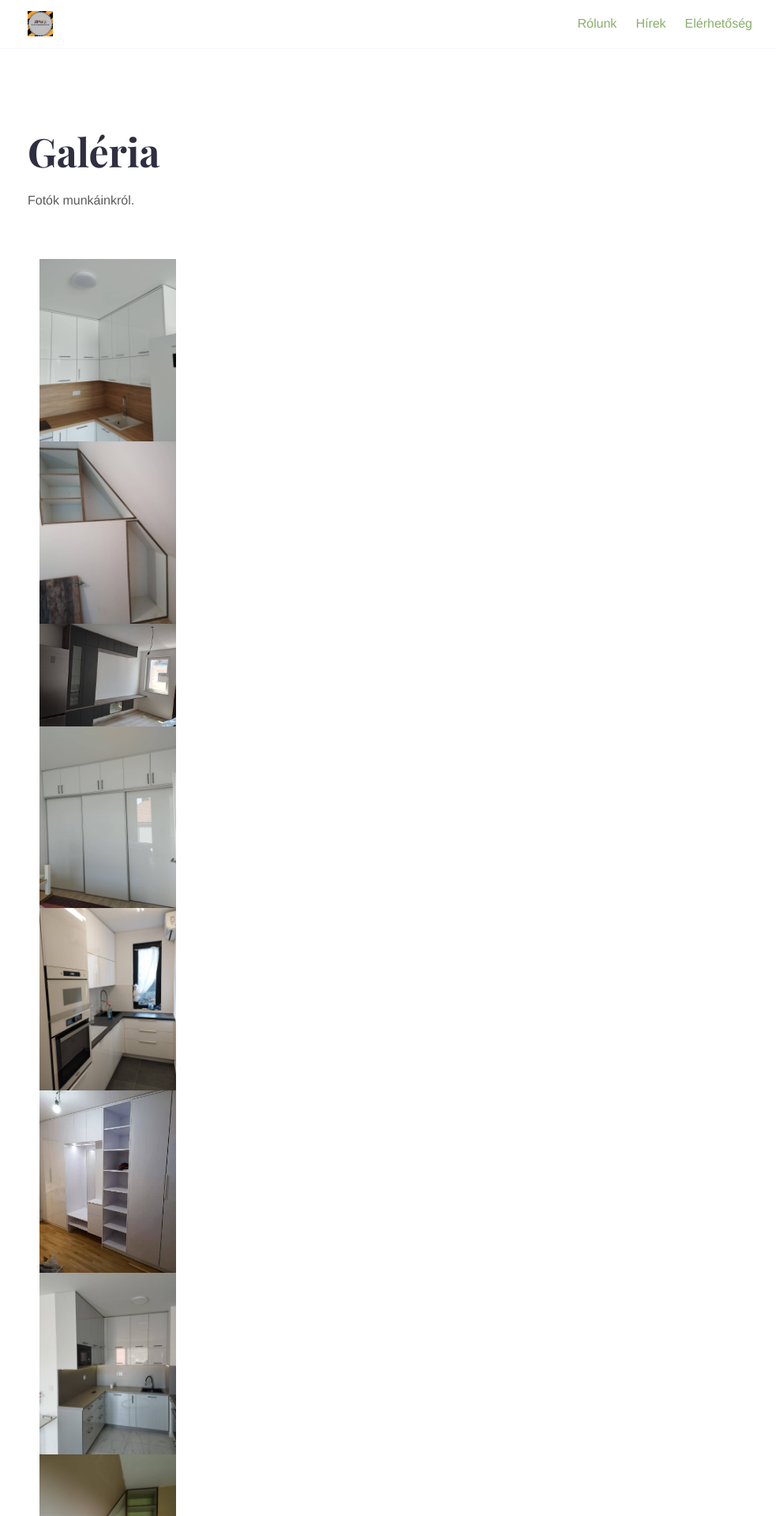
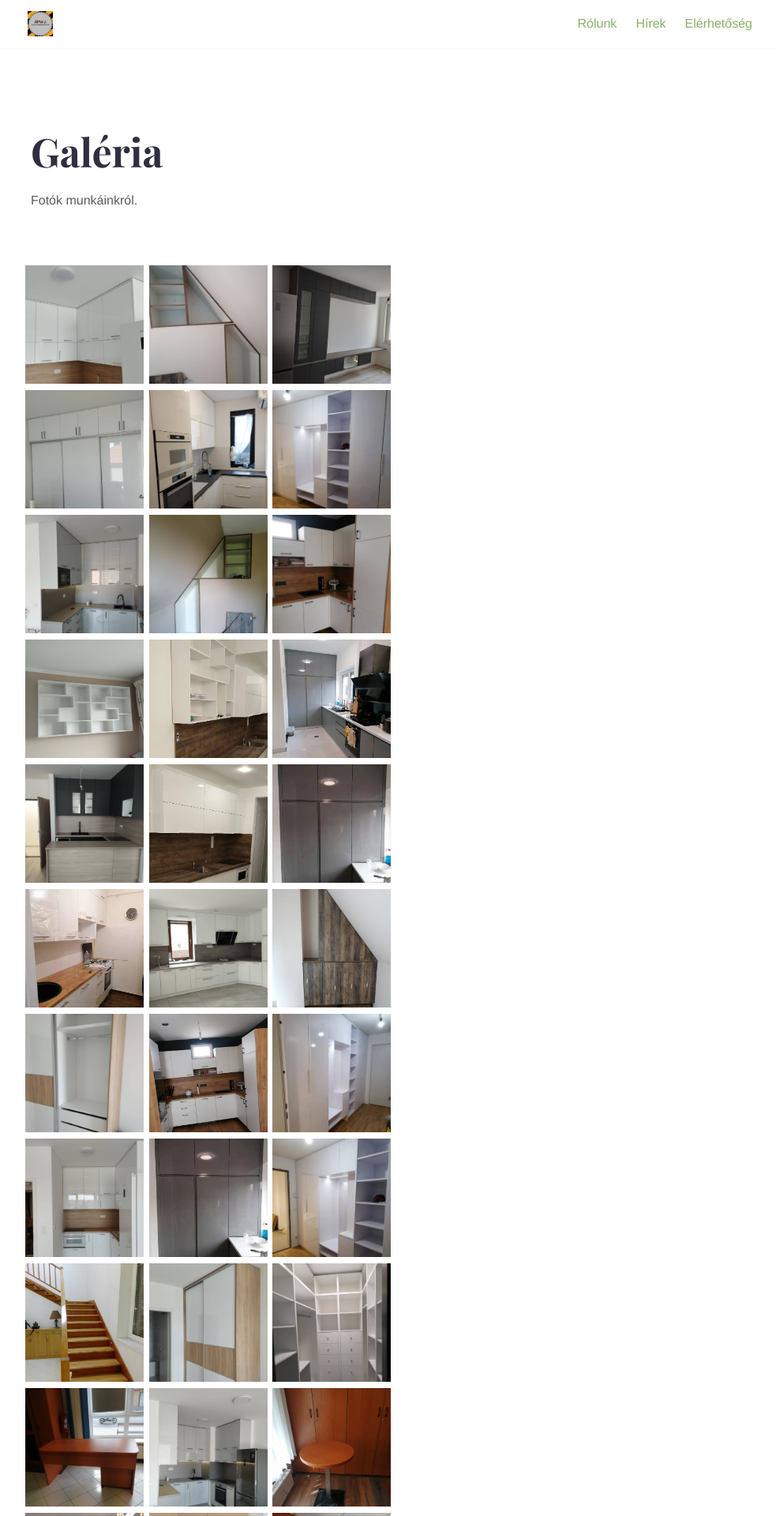
Before and after one commit to jopofa-lapszabaszat/jopofa-lapszabaszat.github.io, a Jekyll site: the page built from _services/galeria.md, in a window 1280 px wide. Shown: the top 1920 px of the page at 79% size, without its empty margins (140-1123 px from the left). Built offline with Jekyll 4.4.1, drawn with Linux system fonts in a browser that asks for light colours.

Commit message:
Dynaminc grid added to gallery.

```diff
--- a/_layouts/gallery.html
+++ b/_layouts/gallery.html
@@ -10,21 +10,29 @@ layout: default
         <div class="content">{{content}}</div>
         <br>
         <br>
-        <div class="container">
         {% assign imgSubFolder = page.id | remove: page.dir %}
         {% assign imgFolder = imgSubFolder | prepend: "/images" %}
+        {% assign count = 0 %}
+
+        <div class="row">
           {% for img in site.static_files %}
           {% if img.path contains imgFolder %}
 
-          <div class="row">
-            <div class="col-md-4">
+          <div class="column">
             <div class="thumbnail">
               <a href="{{ img.path }}">
-                  <img src="{{ img.path }}" style="width:100%">
+                <img src="{{ img.path }}" style="width: 150px; height: 150px; object-fit: cover; object-position: 25% 25%; ">
               </a>
             </div>
           </div>
+
+          {% assign verticalPosition = count | modulo: 3 %}
+          {% if verticalPosition == 2 %}
         </div>
+        <div class="row">
+          {% endif %}
+
+          {% assign count = count | plus: 1 %}
           {% endif %}
           {% endfor %}
         </div>
--- a/assets/css/style.scss
+++ b/assets/css/style.scss
@@ -72,3 +72,38 @@ body {
     line-height: 1.3;
   }
 }
+
+.row {
+  display: flex;
+  flex-wrap: wrap;
+  padding: 0 4px;
+}
+
+/* Create four equal columns that sits next to each other */
+.column {
+  flex: 25%;
+  max-width: 25%;
+  padding: 0 4px;
+}
+
+.column img {
+  margin-top: 8px;
+  vertical-align: middle;
+  width: 100%;
+}
+
+/* Responsive layout - makes a two column-layout instead of four columns */
+@media screen and (max-width: 800px) {
+  .column {
+    flex: 50%;
+    max-width: 50%;
+  }
+}
+
+/* Responsive layout - makes the two columns stack on top of each other instead of next to each other */
+@media screen and (max-width: 600px) {
+  .column {
+    flex: 100%;
+    max-width: 100%;
+  }
+}
```
Lines whose indentation alone changed are shown as unchanged.
